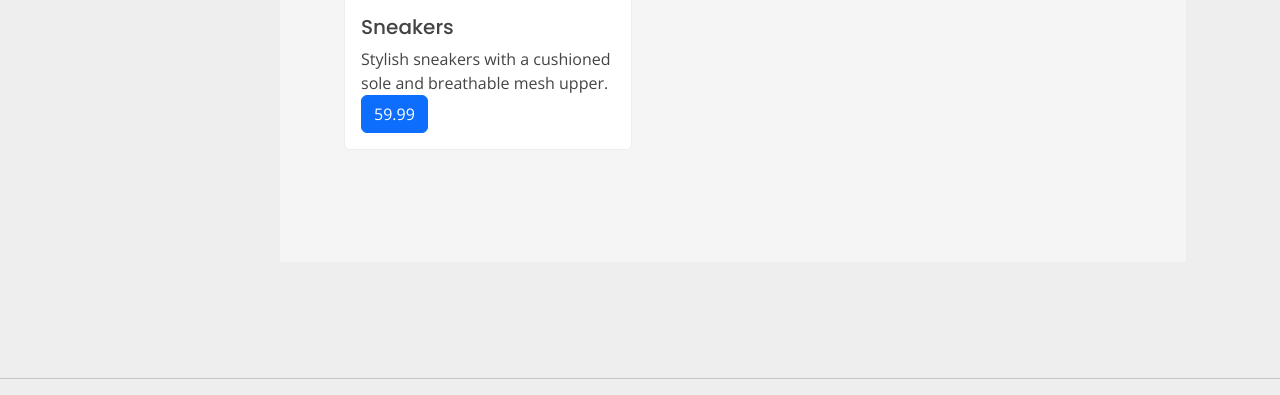
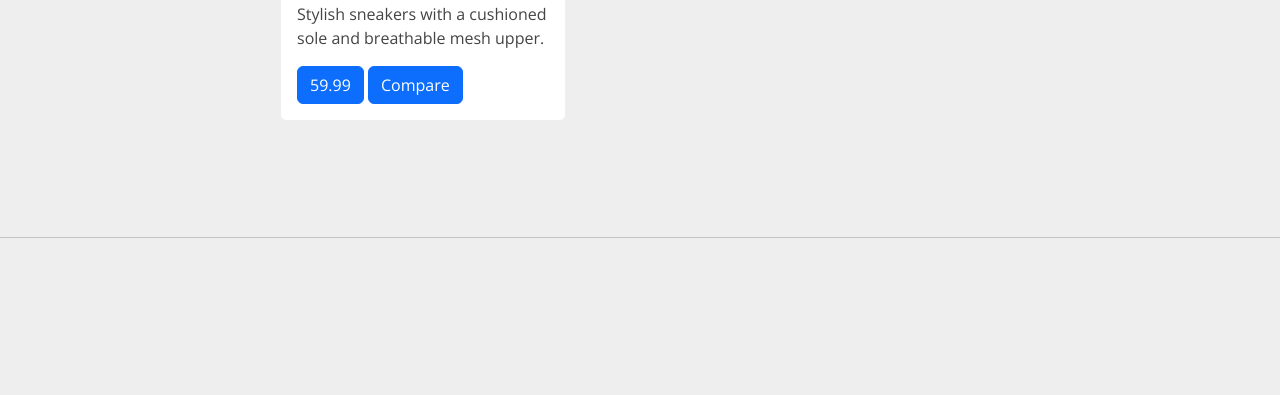
Before and after one commit to kartiai/frontend, a Flask app: page /profile in a window 1280 px wide. Shown: the part 798-1193 px from the top of the page. After the commit the page ends 1036 px from the top, so only its background shows below. Run offline with Flask 2, Linux system fonts and the light colour scheme; some libraries are stand-ins or nearby versions.

Commit message:
adding profile.html

```diff
--- a/chrome-extension/content.js
+++ b/chrome-extension/content.js
@@ -10,7 +10,7 @@
 //add onclick add event listener
 window.onload = function() {
 
-    const element = document.getElementById("myBtn");
+    const element = document.getElementById("compare_data-ida1321");
     element.addEventListener("click", function(element) {
         console.log(element);
         chrome.runtime.sendMessage({ data });
--- a/static/css/profile.css
+++ b/static/css/profile.css
@@ -9,7 +9,9 @@
 background: #eee
 }
 
-
+section#portfolio-details {
+  margin-top: 25px;
+}
 .card {
 border: 1px solid #eee;
 cursor: pointer
--- a/static/js/list.js
+++ b/static/js/list.js
@@ -60,14 +60,18 @@
 for (let i = 0; i < products.length; i++) {
     const product = products[i];
     let cards_boots=`
-            <div class="card" style="width: 18rem;">
+    <div class=" col-md-4" style="margin-top: 25px;">
+            <div class="card " >
             <img class="card-img-top" src=${product.image} alt="Card image cap">
             <div class="card-body">
                 <h5 class="card-title">${product.name}</h5>
                 <p class="card-text">${product.description}</p>
                 <a href="#" class="btn btn-primary">${product.price}</a>
+                <a href="#" class="btn btn-primary" id="compare_data-ida1321" data-bs-toggle="modal" data-bs-target="#exampleModal">Compare</a>
             </div>
             </div>
+            </div>
+
 
             `;
 
--- a/templates/profile.html
+++ b/templates/profile.html
@@ -77,12 +77,14 @@
           </div>
           <div class="col-1"></div>
         </div>
-        <div class="col-10">
-          <div class="col-10"></div>
-          <div id="product-list">
-            <ul class="product-grid" id="product-list-tag-id">
-            </ul>
-          </div>
+        <div class="col-10"   >
+            <div class = "content">
+                <div class="row" id="product-list-tag-id">
+
+
+                </div>
+            </div>
+
         </div>
 
       </div>
@@ -91,7 +93,23 @@
    </div>
   </section>
 <hr>
+<div class="modal fade" id="exampleModal" tabindex="-1" aria-labelledby="exampleModalLabel" aria-hidden="true">
+  <div class="modal-dialog modal-xl">
+    <div class="modal-content">
+      <div class="modal-header">
+        <h5 class="modal-title" id="exampleModalLabel">Modal title</h5>
+        <button type="button" class="btn-close" data-bs-dismiss="modal" aria-label="Close"></button>
+      </div>
+      <div class="modal-body" id="add_prices_compare">
 
+      </div>
+      <div class="modal-footer">
+        <button type="button" class="btn btn-secondary" data-bs-dismiss="modal">Close</button>
+        <button type="button" class="btn btn-primary">Save changes</button>
+      </div>
+    </div>
+  </div>
+</div>
 
 
   <div id="preloader"></div>
```
